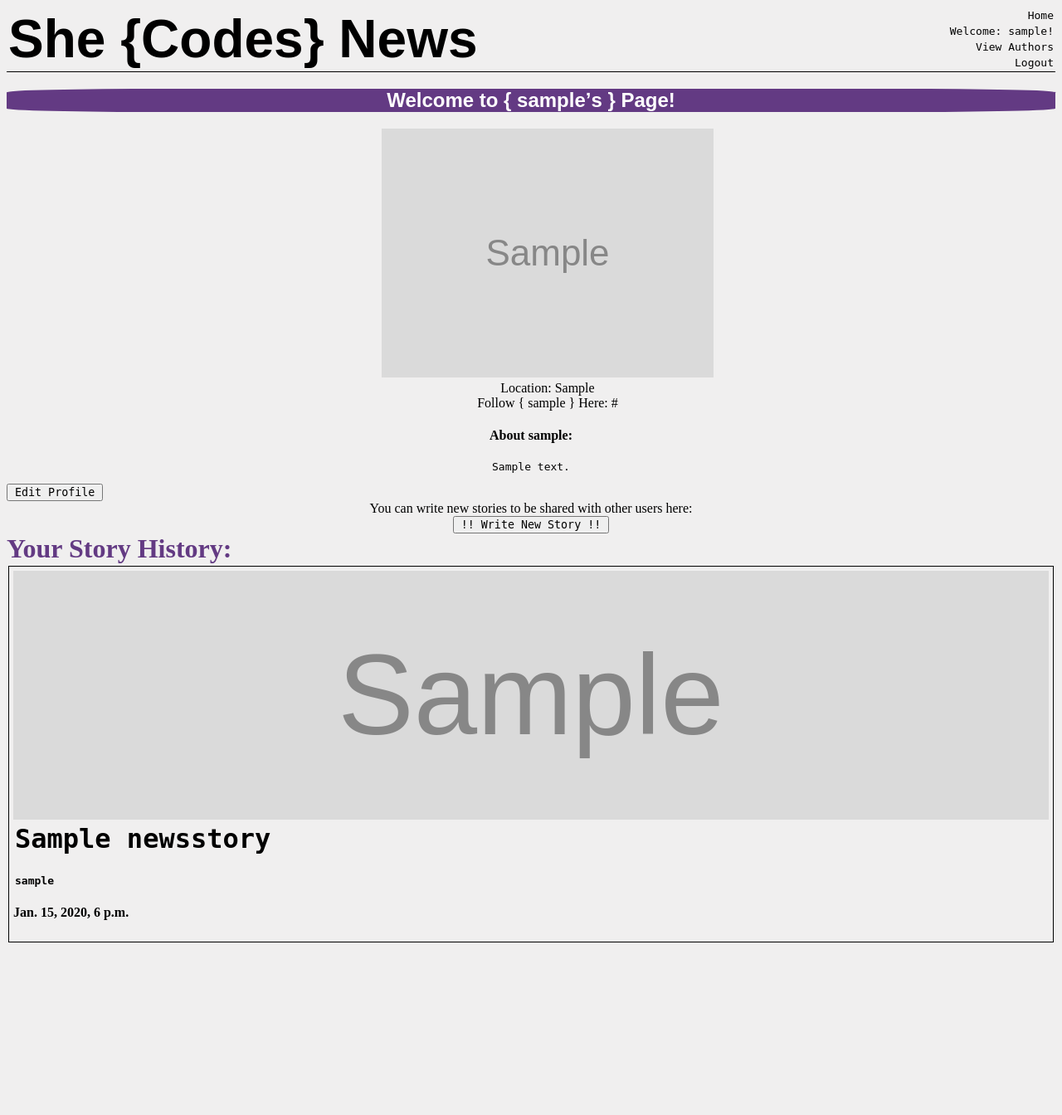
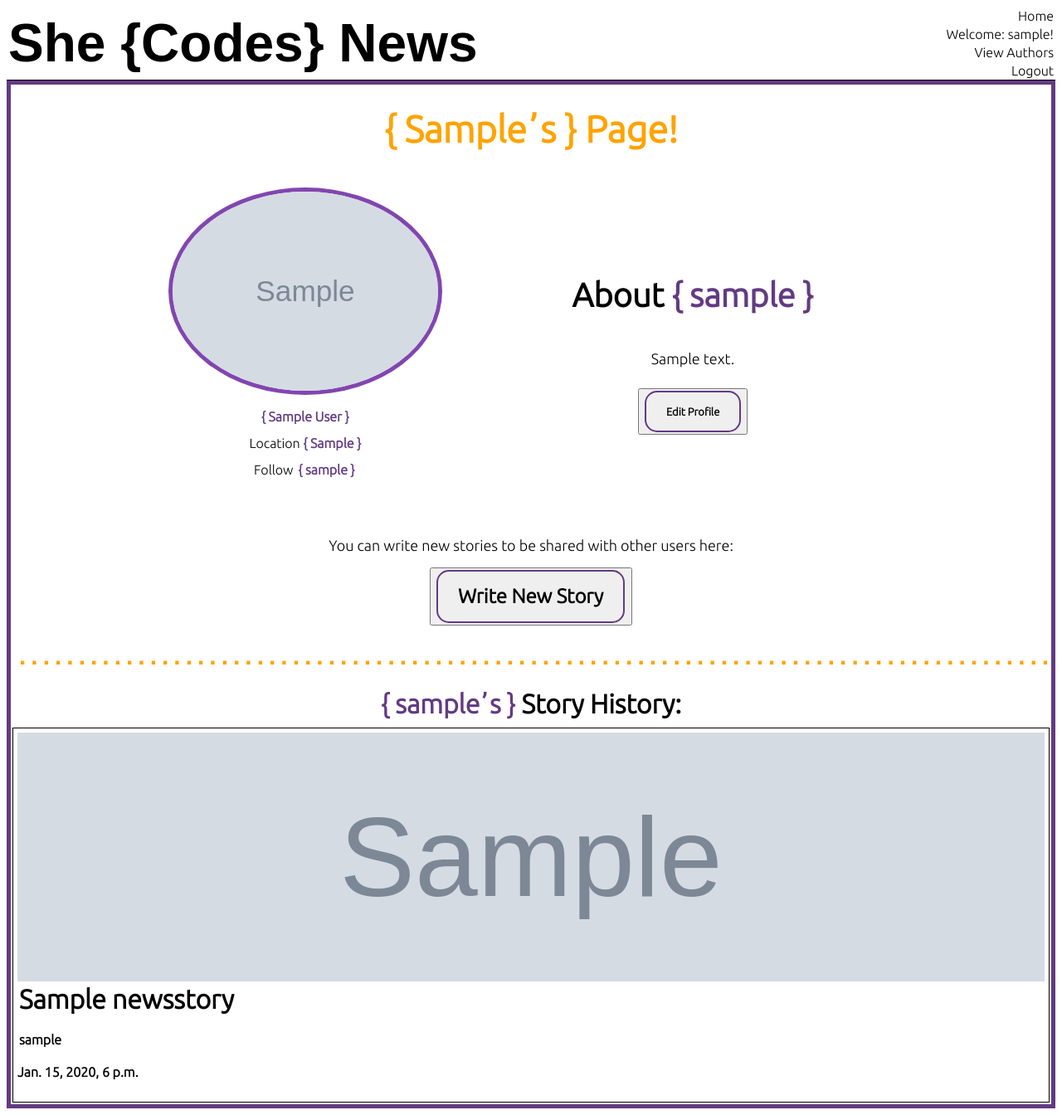
Before and after one commit to SheCodesAus/she-codes-django-news-project-HannahHollywood, a Django app: page /users/profile/1/ in a window 1280 px wide. Shown: the whole page at 83% size. Before the commit the page ends 1136 px from the top, so only its background shows below. Run offline with Django 4.2, Linux system fonts and the light colour scheme; a user stored in the database is signed in; tables that the repository leaves empty hold one stand-in row (values such as "Sample post"); grey boxes marked "Sample" are stand-in pictures; parts of the project's set-up code (start-up, migrations or seed data) failed here and were passed over; some web fonts are replaced.

Commit message:
Styled Profile Home
Ongoing story card editing

```diff
--- a/requirements.txt
+++ b/requirements.txt
@@ -3,3 +3,4 @@ gunicorn==20.1.0
 dj-database-url==0.5.0
 psycopg2==2.9.3
 whitenoise==5.3.0
+fontawesomefree==6.0.0
--- a/she_codes_news/she_codes_news/settings.py
+++ b/she_codes_news/she_codes_news/settings.py
@@ -55,6 +55,8 @@ INSTALLED_APPS = [
     # Add Users app & auth the user model (User Apps)
     'users.apps.UsersConfig',
     'django.forms',
+    # Added fontawesome
+    'fontawesomefree',
 ]
 
 AUTH_USER_MODEL = 'users.CustomUser'
--- a/she_codes_news/static/styles.css
+++ b/she_codes_news/static/styles.css
@@ -1,7 +1,11 @@
 @import url("https://fonts.googleapis.com/css2?family=Montserrat+Subrayada:wght@700&display=swap");
+@import url('https://fonts.googleapis.com/css2?family=Ubuntu:wght@300&display=swap');
+
+/*  */
 
 body {
-  background-color: rgb(240, 239, 239);
+  background-color: #FFFFFF;
+  font-family: 'Ubuntu', sans-serif;
 }
 
 header {
@@ -9,10 +13,6 @@ header {
   align-items: center;
   justify-content: space-between;
   border-bottom: 1px solid #000;
-}
-
-img {
-  filter: grayscale(100%);
 }
 
 h1 {
@@ -49,11 +49,6 @@ a {
   color: #000;
 }
 
-a,
-p {
-  font-family: monospace;
-}
-
 /* Login Page */
 
 #login-text {
@@ -63,29 +58,154 @@ p {
 /* --------------------------------------------------------- */
 
 /* Profile Home Page */
-.profile-header {
-  background-color: #633A83;
-  border-radius: 15%;
-}
-#prof-header-text {
-  text-align: center;
-  text-decoration: none;
-  color: #ffff;
+.user-profile-container {
+  font-family: 'Ubuntu', sans-serif;
+  border: 5px solid #633A83;
 }
 
 .user-profile-info {
+  border: 5px solid #633A83;
+  display: flex;
+  align-items: center;
+  justify-content: center
+}
+.profile-header {
+  text-align: -webkit-center;
+}
+#prof-header-text {
+  text-transform: capitalize;
+  text-decoration: none;
+  width: 50%;
+  text-align: center;
+  text-decoration: none;
+  color: #FFA300;
+  font-size: 45px;
+  margin: 28px;
+}
+.prof-header-text:link {
+  text-transform: capitalize;
+  text-decoration: none;
+}
+.user-profile-info {
   border: #000;
   text-align: center;
+  line-height: 2;
+  width: auto;
+}
+.user-input {
+  list-style-type: none;
+}
+.user-input span {
+  font-weight: 1000;
+  color: #633A83;
+}
+.user-input img {
+  border-radius: 50%;
+  width: 20rem;
+  border: 5px solid #8246AF;
+}
+.user-input:hover img {
+  border: 5px dashed #FFA300;
 }
 
-.user-input {
-  list-style-type: none;
+#socials {
+  font-family: 'Ubuntu';
+  color: #633A83;
+  width: 20px;
+}
+
+.bio-section {
+  line-height: 2;
+  width: 45%;
+  margin-left: 20px;
+}
+.bio-section span {
+  color: #633A83;
+  font-weight: 1000;
+}
+#about-title {
+  font-size: 40px;
+  margin: auto;
+}
+#bio {
+  font-family: 'Ubuntu';
+  font-size: large;
 }
 
 .user-add-story {
   text-align: center;
+  margin-top: 0px;
+  line-height: 3;
+  font-size: large;
 }
 
-.profile-stories h3 {
+.profile-stories #title {
+  text-align: center;
+  margin-bottom: 10px;
+}
+#title span {
   color: #633A83;
 }
+
+/* DOTTED LINE DIV */
+.dotted-line {
+  white-space: nowrap;
+  position: relative;
+  overflow: hidden;
+}
+.dotted-line:after {
+  content: "..........................................................................................................";
+  letter-spacing: 6px;
+  font-size: 30px;
+  color: #FFA300;
+  display: inline-block;
+  vertical-align: 3px;
+  padding-left: 10px;
+}
+
+/* Buttons for Profile Page */
+.profile-page-buttons a {
+  appearance: none;
+  background-color: transparent;
+  border: 2px solid #633A83;
+  border-radius: 15px;
+  box-sizing: border-box;
+  color: #000;
+  cursor: pointer;
+  display: inline-block;
+  font-size: 16px;
+  font-weight: 600;
+  line-height: normal;
+  margin: 0;
+  min-height: 60px;
+  min-width: 0;
+  outline: none;
+  padding: 16px 24px;
+  text-align: center;
+  text-decoration: none;
+  transition: all 300ms cubic-bezier(.23, 1, 0.32, 1);
+  user-select: none;
+  -webkit-user-select: none;
+  touch-action: manipulation;
+  width: 100%;
+  will-change: transform;
+}
+.profile-page-buttons a {
+  font-family: 'Ubuntu';
+  font-size: x-large;
+  font-weight: 1000;
+}
+.profile-page-buttons #edit-button{
+  min-height: 40px;
+  min-width: 0;
+  font-size: small;
+}
+.profile-page-buttons:hover a {
+  background-color: #633A83;
+  font-weight: bolder;
+  color: #FFFFFF;
+  box-shadow: rgba(0, 0, 0, 0.25) 0 8px 15px;
+}
+.profile-page-buttons:active a {
+  transform: translateY(0);
+}
--- a/she_codes_news/templates/base.html
+++ b/she_codes_news/templates/base.html
@@ -9,11 +9,20 @@
     <meta name="description" content="" />
     <meta name="author" content="Hannah-Beth Hannah-Becker" />
     <link
+    href="{% static 'fontawesomefree/css/all.min.css' %}"
+    rel="stylesheet"
+    type="text/css"
+    />
+    <link rel="shortcut icon" type="image/png" href="{% static 'favicon.ico' %}"/>
+    <link
       href="https://fonts.googleapis.com/css?family=Manjari&display=swap"
       rel="stylesheet"
     />
-    <link rel="stylesheet" type="text/css" href="{% static 'styles.css' %}" />
-    <!-- Add Stylesheets -->
+    <link
+      rel="stylesheet"
+      type="text/css"
+      href="{% static 'styles.css' %}"
+    />
     {% block stylesheets %} {% endblock %}
   </head>
 
--- a/she_codes_news/users/templates/users/userProfileHome.html
+++ b/she_codes_news/users/templates/users/userProfileHome.html
@@ -2,47 +2,62 @@
 {% load static %}
 
 {% block stylesheets %}
+<link href="{% static 'fontawesomefree/css/all.min.css' %}" rel="stylesheet" type="text/css">
 <link rel="stylesheet" type="text/css" href="{% static 'news/styles.css' %}">
-<link rel="stylesheet" type="text/css" href="{% static 'users/styles.css' %}">
+<link rel="stylesheet" type="text/css" href="{% static 'she_codes_news/styles.css' %}">
 {% endblock %}
 
 {% block content %}
 
+<div class="user-profile-container">
   <div class="profile-header">
-<h2 id="prof-header-text">Welcome to { {{ customuser.username }}&#700;s } Page!</h2>
+  <h5 id="prof-header-text">{ {{ customuser.username }}&#700;s } Page!</h5>
   </div>
 
   <div class="user-profile-info">
     <ul class="user-input">
       <li><img src="{{ customuser.avatar }}" alt="avatar"></li>
-    <li>Location: {{ customuser.location }}</li>
-    <li>Follow { {{ customuser.username }} } Here: {{ customuser.social_media_link }}</li>
+      <li><span>{ {{ customuser.first_name }} {{ customuser.last_name }} }<span></li>
+      <li>Location <span>{ {{ customuser.location }} }</span></li>
+      <li>Follow <span><a
+        id="socials"
+        href="{{ customuser.social_media_link }}"
+        target="_blank">{ {{ customuser.username }} }</span></a>
+      </br>
+        <a
+        id="socials"
+        href="{{ customuser.social_media_link }}"
+        target="_blank">
+        <i class="fa-solid fa-circle-plus fa-beat" style="--fa-animation-duration: 2s;"></i>
+        </a>
+      </li>
     </ul>
 
-  <h4 id="about-title">About {{ customuser.username }}:</h4>
+    <div class="bio-section">
+      <h4 id="about-title">About <span>{ {{ customuser.username }} }</span></h4>
       <p id="bio">
         {{ customuser.bio }}
       </p>
-</div>
-
-{% comment %} MOVE THIS WHEN DONE {% endcomment %}
       {% if request.user == customuser %}
-  <button><a href="{% url 'users:editProfile' %}">Edit Profile</a></button>
+      <button class="profile-page-buttons"><a id="edit-button" href="{% url 'users:editProfile' %}">Edit Profile</a></button>
       {% else %}
       {% endif %}
-{% comment %} MOVE THIS WHEN DONE {% endcomment %}
+    </div>
+  </div>
 
   {% if request.user == customuser %}
   <div class="user-add-story">
     You can write new stories to be shared with other users here:
     </br>
-  <button><a href="{% url 'news:newStory' %}">!! Write New Story !!</a></button>
+    <button class="profile-page-buttons"><a href="{% url 'news:newStory' %}">Write New Story</a></button>
   </div>
   {% else %}
   {% endif %}
 
+  <h2 class="dotted-line"></h2>
+
   <div class="profile-stories">
-  <h3>Your Story History:</h3>
+    <h3 id="title"><span>{ {{ customuser.username }}&#700;s }</span> Story History:</h3>
     {% if customuser.newsstory_set.all %}
       {% for story in customuser.newsstory_set.all %}
         {% include "news/storyCard.html" with story=story position=forloop.counter %}
@@ -51,12 +66,6 @@
       <p>No stories are available.</p>
     {% endif %}
   </div>
-
-</br>
-
-{% comment %} {% if request.user == customuser %}
-  <button><a href="{% url 'users:editProfile' %}">Edit Profile</a></button>
-{% else %}
-{% endif %} {% endcomment %}
+</div>
 
 {% endblock %}
--- a/she_codes_news/users/urls.py
+++ b/she_codes_news/users/urls.py
@@ -1,5 +1,7 @@
 from django.urls import path
 from .views import CreateAccountView, EditUserProfileView, UserProfileView, AuthorsView
+from . import views
+
 
 app_name = 'users'
 
@@ -10,5 +12,5 @@ urlpatterns = [
     # Directing the edit-profile page to the users completed profile
     path('profile/<int:pk>/', UserProfileView.as_view(), name='profile'),
     # Add URl to 'view by author page'
-    path('view-authors', AuthorsView.as_view(), name='authors')
+    path('view-authors', AuthorsView.as_view(), name='authors'),
 ]
```
Also changed, not shown: README.md. Lines whose indentation alone changed are shown as unchanged.
